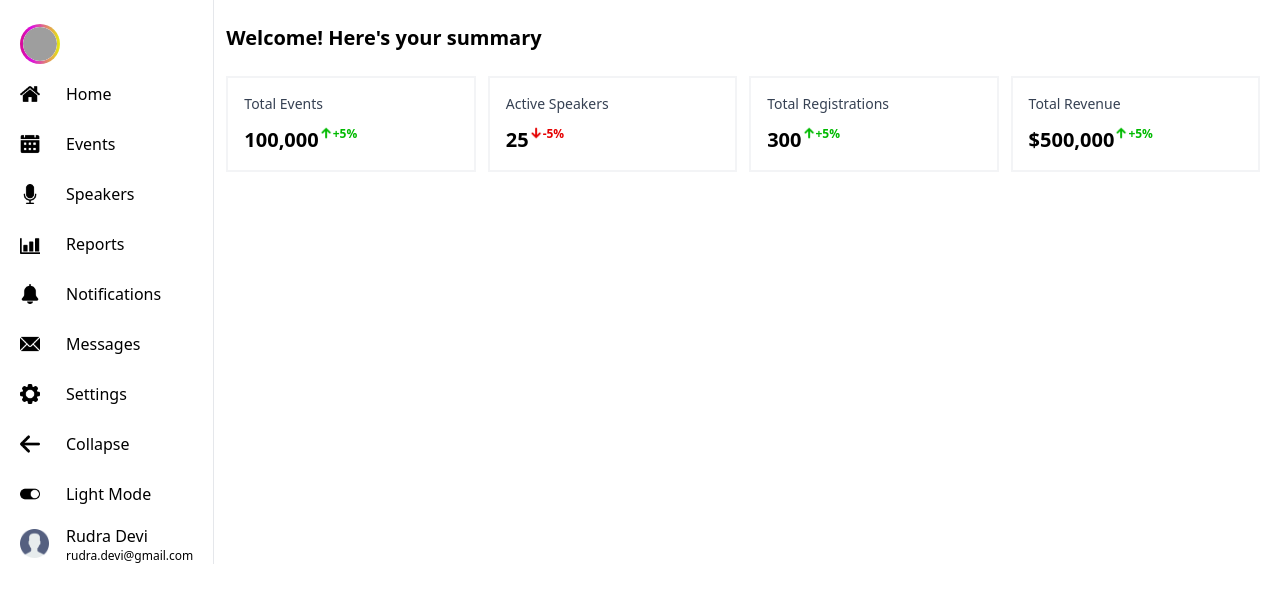
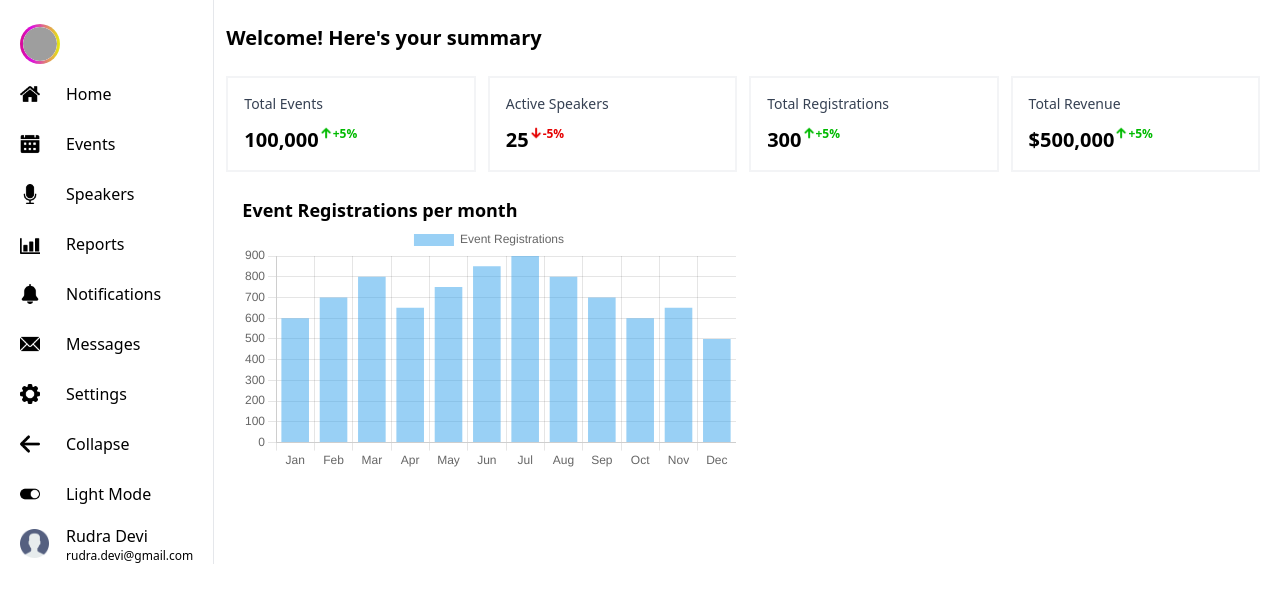
Before and after one commit to fountaina/event-planner, a React (Vite) app: page / in a window 1280 px wide. Shown: the top 602 px of the page. Built offline with nearby package versions, Linux system fonts and the light colour scheme; grey boxes are pictures that could not be loaded.

Commit message:
add chart to dash board

```diff
--- a/package.json
+++ b/package.json
@@ -11,7 +11,10 @@
   },
   "dependencies": {
     "@tailwindcss/vite": "^4.0.14",
+    "chart.js": "^4.4.8",
+    "faker": "^6.6.6",
     "react": "^19.0.0",
+    "react-chartjs-2": "^5.3.0",
     "react-dom": "^19.0.0",
     "tailwindcss": "^4.0.14"
   },
--- /dev/null
+++ b/src/components/Chart.jsx
@@ -0,0 +1,90 @@
+import React from 'react';
+import { Bar } from 'react-chartjs-2';
+import {
+  Chart as ChartJS,
+  CategoryScale,
+  LinearScale,
+  BarElement,
+  Title,
+  Tooltip,
+  Legend,
+} from 'chart.js';
+
+ChartJS.register(
+    CategoryScale,
+    LinearScale,
+    BarElement,
+    Title,
+    Tooltip,
+    Legend
+  );
+
+const labels = [
+    "Jan", "Feb", "Mar", "Apr", "May", "Jun", "Jul",
+    "Aug", "Sep", "Oct", "Nov", "Dec"
+]
+
+const data = {
+    labels,
+    datasets: [
+        {
+            label: "Event Registrations",
+            data: [600, 700, 800, 650, 750, 850, 900, 800, 700, 600, 650, 500],
+            backgroundColor: "rgba(53, 162, 235, 0.5)",
+        },
+    ],
+};
+
+const options = {
+    responsive: true,
+}
+
+const Chart = () => {
+  return (
+    <Bar options={options} data={data} />
+  )
+}
+
+export default Chart
+
+// import React from 'react';
+// import {
+//   Chart as ChartJS,
+//   CategoryScale,
+//   LinearScale,
+//   BarElement,
+//   Title,
+//   Tooltip,
+//   Legend,
+// } from 'chart.js';
+// import { Bar } from 'react-chartjs-2';
+
+// ChartJS.register(
+//   CategoryScale,
+//   LinearScale,
+//   BarElement,
+//   Title,
+//   Tooltip,
+//   Legend
+// );
+
+// const options = {
+//   responsive: true,
+// };
+
+// const labels = ["Jan", "Feb", "Mar", "Apr", "May", "Jun", "Jul", "Aug", "Sep", "Oct", "Nov", "Dec"];
+
+// const data = {
+//   labels,
+//   datasets: [
+//     {
+//       label: "Event Registrations",
+//       data: [600, 700, 800, 650, 750, 850, 900, 800, 700, 600, 650, 500],
+//       backgroundColor: 'rgba(53, 162, 235, 0.5)',
+//     },
+//   ],
+// };
+
+// export default function App() {
+//   return <Bar options={options} data={data} />
+// }
--- a/src/components/Dashboard.jsx
+++ b/src/components/Dashboard.jsx
@@ -2,6 +2,7 @@ import React from 'react';
 import '../styles/dashboard.css';
 import upArrow from "/images/icons/green-arrow.png";
 import downArrown from "/images/icons/red-arrow.png";
+import EventChart from './Chart';
 
 const PercentageGrowth = ({percentage}) => {
     return (
@@ -52,6 +53,13 @@ const Dashboard = () => {
                 </h3>
             </div>
         </div>
+        <div className="mid-section">
+            <div className='event-chart'>
+                <h3>Event Registrations per month</h3>
+                <EventChart />
+            </div>
+            <div className='caravel'><h1></h1></div>
+        </div>
     </div>
   )
 }
--- a/src/styles/dashboard.css
+++ b/src/styles/dashboard.css
@@ -54,6 +54,13 @@
     @apply object-contain
 }
 
-/* .percentage-growth p {
-    color: #00BA00;
-} */
+.mid-section {
+    @apply
+    grid grid-cols-2 col-span-1
+    px-4
+    gap-3
+}
+
+.event-chart h3 {
+    @apply font-bold text-lg
+}
```
Also changed, not shown: 1 other file (tests, documents, lock files or other folders).
